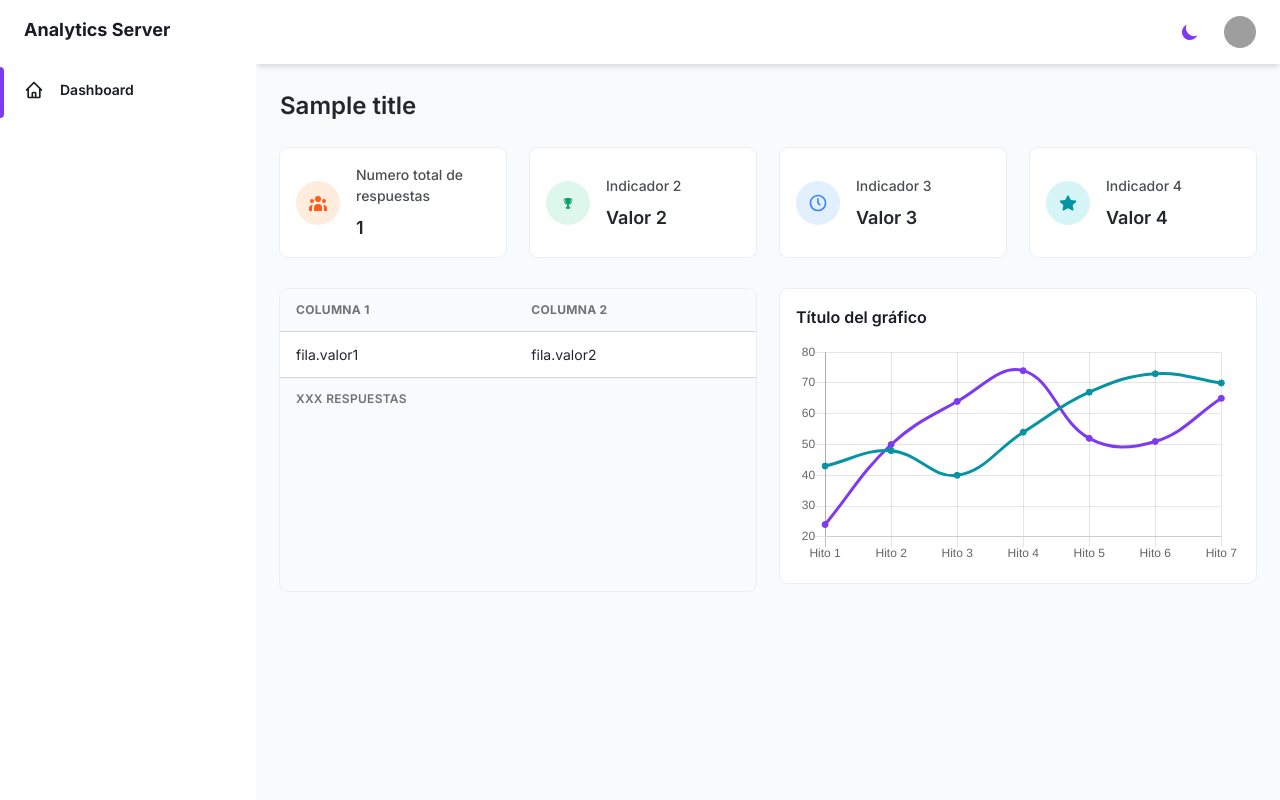
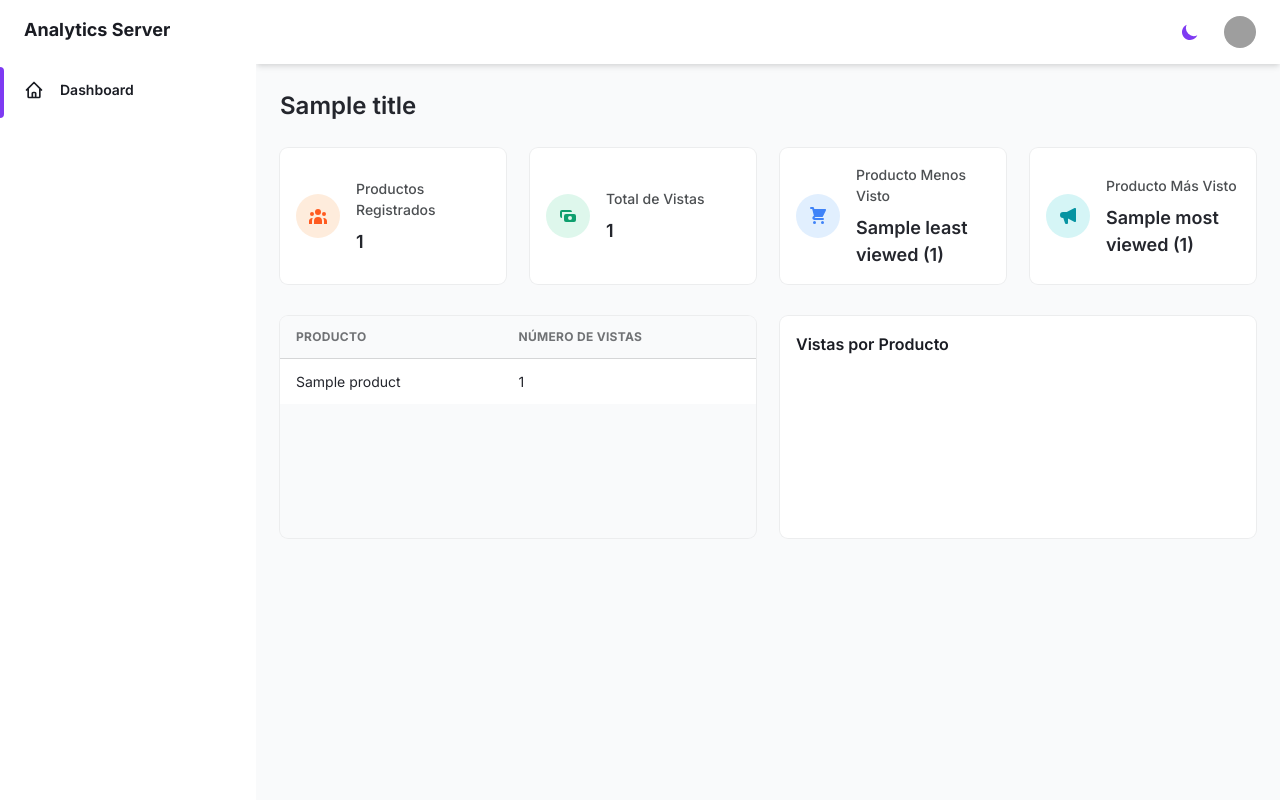
Before and after one commit to ChristianMacias0/django_data_monitor, a Django app: template templates/dashboard/index.html in a window 1280 px wide. Run offline with Django 5.2, Linux system fonts and the light colour scheme; the template is opened without the code that fills it: most values are stand-ins (such as "Sample title", 1, 10 or a date in 2020); a map, chart or similar area stays blank; grey boxes are pictures that could not be loaded.

Commit message:
funciona

```diff
--- a/backend_analytics_server/settings.py
+++ b/backend_analytics_server/settings.py
@@ -130,3 +130,5 @@ DEFAULT_AUTO_FIELD = 'django.db.models.BigAutoField'
 
 # URL de la API para obtener datos externos
 API_URL = 'https://jsonplaceholder.typicode.com/posts'
+
+LANDING_API_URL = 'http://cmaciasm.pythonanywhere.com/'
--- a/static/js/charts-bars.js
+++ b/static/js/charts-bars.js
@@ -4,31 +4,59 @@
 const barConfig = {
   type: 'bar',
   data: {
-    labels: ['January', 'February', 'March', 'April', 'May', 'June', 'July'],
+    // <<< CAMBIO CLAVE: Las etiquetas ahora vienen de la variable de Django
+    labels: chartLabels,
     datasets: [
       {
-        label: 'Shoes',
-        backgroundColor: '#0694a2',
-        // borderColor: window.chartColors.red,
+        // <<< CAMBIO CLAVE: Solo un dataset para los productos
+        label: 'Vistas por Producto (Dividido)',
+        backgroundColor: '#7e3af2', // Color púrpura para las barras
+        borderColor: '#7e3af2',
+        // <<< CAMBIO CLAVE: Los datos ahora vienen de la variable de Django
+        data: chartData,
         borderWidth: 1,
-        data: [-3, 14, 52, 74, 33, 90, 70],
       },
-      {
-        label: 'Bags',
-        backgroundColor: '#7e3af2',
-        // borderColor: window.chartColors.blue,
-        borderWidth: 1,
-        data: [66, 33, 43, 12, 54, 62, 84],
-      },
+      // <<< CAMBIO CLAVE: Eliminamos el segundo dataset de ejemplo que estaba aquí
     ],
   },
   options: {
     responsive: true,
     legend: {
-      display: false,
+      display: false, // Ocultamos la leyenda ya que solo hay una serie de datos
+    },
+    tooltips: {
+      mode: 'index',
+      intersect: false,
+    },
+    hover: {
+      mode: 'nearest',
+      intersect: true,
+    },
+    scales: {
+      x: {
+        display: true,
+        scaleLabel: {
+          display: true,
+          labelString: 'Producto', // Etiqueta para el eje X
+        },
+      },
+      y: {
+        display: true,
+        scaleLabel: {
+          display: true,
+          labelString: 'Número de Vistas', // Etiqueta para el eje Y
+        },
+        // Hacemos que la escala empiece en 0
+        ticks: {
+            beginAtZero: true,
+        },
+      },
     },
   },
 }
 
+// Inicializa el gráfico
 const barsCtx = document.getElementById('bars')
-window.myBar = new Chart(barsCtx, barConfig)
+if (barsCtx) {
+  window.myBar = new Chart(barsCtx, barConfig)
+}
--- a/templates/dashboard/base.html
+++ b/templates/dashboard/base.html
@@ -23,7 +23,7 @@
     <script src="https://cdnjs.cloudflare.com/ajax/libs/Chart.js/2.9.3/Chart.min.js" defer></script>
 
     <!-- Ruta estática corregida (sin 'assets') -->
-    <script src="{% static 'js/charts-lines.js' %}" defer></script>
+    <script src="{% static 'js/charts-bars.js' %}" defer></script>
 
 </head>
 
--- a/templates/dashboard/content/data.html
+++ b/templates/dashboard/content/data.html
@@ -1,102 +1,83 @@
 <main class="h-full overflow-y-auto">
   <div class="container px-6 mx-auto grid">
     <h2 class="my-6 text-2xl font-semibold text-gray-700 dark:text-gray-200">
+      {{ title }}
+    </h2>
 
-      <!-- START - título secundario -->
-        {{ title }}
-      <!-- END - título secundario -->
-
-    </h2>
+    {% if error %}
+    <div class="px-4 py-3 mb-8 bg-red-100 border border-red-400 text-red-700 rounded relative" role="alert">
+        <strong class="font-bold">¡Error!</strong>
+        <span class="block sm:inline">{{ error }}</span>
+    </div>
+    {% endif %}
 
     <!-- Indicadores -->
     <div class="grid gap-6 mb-8 md:grid-cols-2 xl:grid-cols-4">
 
-      <!-- Indicador -->
+      <!-- Indicador 1: Productos Registrados -->
       <div class="flex items-center p-4 bg-white rounded-lg shadow-xs dark:bg-gray-800">
         <div class="p-3 mr-4 text-orange-500 bg-orange-100 rounded-full dark:text-orange-100 dark:bg-orange-500">
-          <svg class="w-5 h-5" fill="currentColor" viewBox="0 0 20 20">
-            <path
-              d="M13 6a3 3 0 11-6 0 3 3 0 016 0zM18 8a2 2 0 11-4 0 2 2 0 014 0zM14 15a4 4 0 00-8 0v3h8v-3zM6 8a2 2 0 11-4 0 2 2 0 014 0zM16 18v-3a5.972 5.972 0 00-.75-2.906A3.005 3.005 0 0119 15v3h-3zM4.75 12.094A5.973 5.973 0 004 15v3H1v-3a3 3 0 013.75-2.906z">
-            </path>
-          </svg>
+          <svg class="w-5 h-5" fill="currentColor" viewBox="0 0 20 20"><path d="M13 6a3 3 0 11-6 0 3 3 0 016 0zM18 8a2 2 0 11-4 0 2 2 0 014 0zM14 15a4 4 0 00-8 0v3h8v-3zM6 8a2 2 0 11-4 0 2 2 0 014 0zM16 18v-3a5.972 5.972 0 00-.75-2.906A3.005 3.005 0 0119 15v3h-3zM4.75 12.094A5.973 5.973 0 004 15v3H1v-3a3 3 0 013.75-2.906z"></path></svg>
         </div>
         <div>
           <p class="mb-2 text-sm font-medium text-gray-600 dark:text-gray-400">
-            Numero total de respuestas
+            Productos Registrados
           </p>
           <p class="text-lg font-semibold text-gray-700 dark:text-gray-200">
-            <!-- START - valor del indicador 1 -->
-            {{ total_responses }}
-            <!-- END - valor del indicador 1 -->
+            {{ total_products }}
           </p>
         </div>
       </div>
 
-      <!-- Indicador -->
+      <!-- Indicador 2: Total de Vistas -->
       <div class="flex items-center p-4 bg-white rounded-lg shadow-xs dark:bg-gray-800">
         <div class="p-3 mr-4 text-green-500 bg-green-100 rounded-full dark:text-green-100 dark:bg-green-500">
-          <svg class="w-5 h-5" fill="currentColor" viewBox="0 0 20 20">
-            <path fill-rule="evenodd"
-              d="M 10 5.050781 C 11.609375 5.050781 12.917969 5.425781 12.917969 5.886719 L 12.917969 5.976562 C 13.359375 5.460938 13.832031 5.214844 14.167969 5.886719 C 14.902344 6.988281 13.367188 11.339844 11.5625 10.910156 C 11.226562 11.347656 10.886719 11.636719 10.609375 11.824219 C 10.992188 11.964844 11.25 12.238281 11.25 12.550781 C 11.25 12.847656 11.019531 13.109375 10.667969 13.253906 L 11.261719 13.945312 C 12.003906 14.125 12.5 14.460938 12.5 14.84375 C 12.5 15.417969 11.378906 15.886719 10 15.886719 C 8.621094 15.886719 7.5 15.417969 7.5 14.84375 C 7.5 14.460938 7.996094 14.125 8.738281 13.945312 L 9.332031 13.253906 C 8.980469 13.109375 8.75 12.847656 8.75 12.550781 C 8.75 12.238281 9.007812 11.964844 9.390625 11.824219 C 9.113281 11.636719 8.773438 11.347656 8.4375 10.910156 C 6.632812 11.339844 5.097656 6.988281 5.832031 5.886719 C 6.167969 5.214844 6.640625 5.460938 7.082031 5.976562 L 7.082031 5.886719 C 7.082031 5.425781 8.390625 5.050781 10 5.050781 Z M 13.75 6.457031 C 13.75 5.914062 13.324219 6.402344 12.84375 7.300781 C 12.71875 8.460938 12.4375 9.351562 12.105469 10.03125 C 13.148438 9.632812 13.75 7.519531 13.75 6.457031 Z M 6.25 6.457031 C 6.25 7.519531 6.851562 9.632812 7.894531 10.03125 C 7.5625 9.351562 7.28125 8.460938 7.15625 7.300781 C 6.675781 6.402344 6.25 5.914062 6.25 6.457031 Z M 6.25 6.457031"
-              clip-rule="evenodd"></path>
-          </svg>
+          <svg class="w-5 h-5" fill="currentColor" viewBox="0 0 20 20"><path fill-rule="evenodd" d="M4 4a2 2 0 00-2 2v4a2 2 0 002 2V6h10a2 2 0 00-2-2H4zm2 6a2 2 0 012-2h8a2 2 0 012 2v4a2 2 0 01-2 2H8a2 2 0 01-2-2v-4zm6 4a2 2 0 100-4 2 2 0 000 4z" clip-rule="evenodd"></path></svg>
         </div>
         <div>
           <p class="mb-2 text-sm font-medium text-gray-600 dark:text-gray-400">
-            Indicador 2
+            Total de Vistas
           </p>
           <p class="text-lg font-semibold text-gray-700 dark:text-gray-200">
-
-            <!-- START - valor del indicador 2 -->
-            Valor 2
-            <!-- END - valor del indicador 2 -->
-
+            {{ total_views }}
           </p>
         </div>
       </div>
 
-      <!-- Indicador -->
+      <!-- Indicador 3: Producto Menos Visto -->
       <div class="flex items-center p-4 bg-white rounded-lg shadow-xs dark:bg-gray-800">
         <div class="p-3 mr-4 text-blue-500 bg-blue-100 rounded-full dark:text-blue-100 dark:bg-blue-500">
-          <svg class="w-5 h-5" fill="currentColor" viewBox="0 0 20 20">
-            <path
-              d="M 10 1.667969 C 14.601562 1.667969 18.332031 5.398438 18.332031 10 C 18.332031 14.601562 14.601562 18.332031 10 18.332031 C 5.398438 18.332031 1.667969 14.601562 1.667969 10 C 1.667969 5.398438 5.398438 1.667969 10 1.667969 Z M 10 3.332031 C 6.316406 3.332031 3.332031 6.316406 3.332031 10 C 3.332031 13.683594 6.316406 16.667969 10 16.667969 C 13.683594 16.667969 16.667969 13.683594 16.667969 10 C 16.667969 6.316406 13.683594 3.332031 10 3.332031 Z M 10 5 C 10.425781 5 10.78125 5.320312 10.828125 5.734375 L 10.832031 5.832031 L 10.832031 9.65625 L 12.257812 11.078125 C 12.582031 11.402344 12.582031 11.929688 12.257812 12.257812 C 11.957031 12.554688 11.484375 12.578125 11.15625 12.324219 L 11.078125 12.257812 L 9.410156 10.589844 C 9.28125 10.460938 9.199219 10.289062 9.175781 10.109375 L 9.167969 10 L 9.167969 5.832031 C 9.167969 5.375 9.539062 5 10 5 Z M 10 5">
-            </path>
-          </svg>
+          <svg class="w-5 h-5" fill="currentColor" viewBox="0 0 20 20"><path d="M3 1a1 1 0 000 2h1.22l.305 1.222a.997.997 0 00.01.042l1.358 5.43-.893.892C3.74 11.846 4.632 14 6.414 14H15a1 1 0 000-2H6.414l1-1H14a1 1 0 00.894-.553l3-6A1 1 0 0017 3H6.28l-.31-1.243A1 1 0 005 1H3zM16 16.5a1.5 1.5 0 11-3 0 1.5 1.5 0 013 0zM6.5 18a1.5 1.5 0 100-3 1.5 1.5 0 000 3z"></path></svg>
         </div>
         <div>
           <p class="mb-2 text-sm font-medium text-gray-600 dark:text-gray-400">
-            Indicador 3
+            Producto Menos Visto
           </p>
           <p class="text-lg font-semibold text-gray-700 dark:text-gray-200">
-
-            <!-- START - valor del indicador 3 -->
-            Valor 3
-            <!-- END - valor del indicador 3 -->
-
+            {% if least_viewed %}
+              {{ least_viewed.product_name }} ({{ least_viewed.view_count }})
+            {% else %}
+              N/A
+            {% endif %}
           </p>
         </div>
       </div>
 
-      <!-- Indicador -->
+      <!-- Indicador 4: Producto Más Visto -->
       <div class="flex items-center p-4 bg-white rounded-lg shadow-xs dark:bg-gray-800">
         <div class="p-3 mr-4 text-teal-500 bg-teal-100 rounded-full dark:text-teal-100 dark:bg-teal-500">
-          <svg class="w-5 h-5" fill="currentColor" viewBox="0 0 20 20">
-            <path fill-rule="evenodd"
-              d="M 18.332031 8.175781 C 18.234375 7.863281 17.964844 7.640625 17.640625 7.601562 L 12.890625 6.949219 L 10.734375 2.941406 C 10.585938 2.671875 10.304688 2.503906 10 2.503906 C 9.695312 2.503906 9.414062 2.671875 9.265625 2.941406 L 7.140625 6.949219 L 2.390625 7.601562 C 2.070312 7.644531 1.804688 7.867188 1.707031 8.175781 C 1.625 8.472656 1.714844 8.796875 1.941406 9.007812 L 5.351562 12.117188 L 4.515625 16.484375 C 4.433594 16.808594 4.550781 17.148438 4.816406 17.351562 C 5.082031 17.554688 5.441406 17.582031 5.734375 17.417969 L 10 15.316406 L 14.265625 17.417969 C 14.382812 17.472656 14.507812 17.5 14.632812 17.5 C 14.882812 17.503906 15.121094 17.394531 15.28125 17.207031 C 15.445312 17.015625 15.511719 16.761719 15.464844 16.515625 L 14.632812 12.148438 L 18.042969 9.042969 C 18.304688 8.835938 18.417969 8.496094 18.332031 8.175781 Z M 18.332031 8.175781"
-              clip-rule="evenodd"></path>
-          </svg>
+          <svg class="w-5 h-5" fill="currentColor" viewBox="0 0 20 20"><path fill-rule="evenodd" d="M18 3a1 1 0 00-1.447-.894L8.763 6H5a3 3 0 000 6h.28l1.771 5.316A1 1 0 008 18h1a1 1 0 001-1v-4.382l6.553 3.276A1 1 0 0018 15V3z" clip-rule="evenodd"></path></svg>
         </div>
         <div>
           <p class="mb-2 text-sm font-medium text-gray-600 dark:text-gray-400">
-            Indicador 4
+            Producto Más Visto
           </p>
           <p class="text-lg font-semibold text-gray-700 dark:text-gray-200">
-
-            <!-- START - valor del indicador 4 -->
-            Valor 4
-            <!-- END - valor del indicador 4 -->
-
+            {% if most_viewed %}
+              {{ most_viewed.product_name }} ({{ most_viewed.view_count }})
+            {% else %}
+              N/A
+            {% endif %}
           </p>
         </div>
       </div>
@@ -104,63 +85,48 @@
     </div>
 
     <div class="grid gap-6 mb-8 md:grid-cols-2">
-
-      <!-- BEGIN - Datos -->
-      <div class="row-span-1 w-full overflow-hidden rounded-lg shadow-xs mb-6">
-
+      <!-- Tabla de Datos -->
+      <div class="w-full overflow-hidden rounded-lg shadow-xs">
         <div class="w-full overflow-x-auto">
           <table class="w-full whitespace-no-wrap">
             <thead>
-              <tr
-                class="text-xs font-semibold tracking-wide text-left text-gray-500 uppercase border-b dark:border-gray-700 bg-gray-50 dark:text-gray-400 dark:bg-gray-800">
-                <th class="px-4 py-3">Columna 1</th>
-                <th class="px-4 py-3">Columna 2</th>
+              <tr class="text-xs font-semibold tracking-wide text-left text-gray-500 uppercase border-b dark:border-gray-700 bg-gray-50 dark:text-gray-400 dark:bg-gray-800">
+                <th class="px-4 py-3">Producto</th>
+                <th class="px-4 py-3">Número de Vistas</th>
               </tr>
             </thead>
             <tbody class="bg-white divide-y dark:divide-gray-700 dark:bg-gray-800">
-
-              <!-- START - respuestas -->
+              {% for product in products %}
               <tr class="text-gray-700 dark:text-gray-400">
                 <td class="px-4 py-3 text-sm">
-                  <!-- START - fila.valor1 -->
-                  fila.valor1
-                  <!-- END - fila.valor1 -->
+                  {{ product.product_name }}
                 </td>
                 <td class="px-4 py-3 text-sm">
-                  <!-- START - fila.valor2 -->
-                  fila.valor2
-                  <!-- END - fila.valor2 -->
+                  {{ product.view_count }}
                 </td>
               </tr>
-              <!-- END - respuestas -->
-
+              {% empty %}
+              <tr class="text-gray-700 dark:text-gray-400">
+                <td colspan="2" class="px-4 py-3 text-sm text-center">No hay datos de productos disponibles.</td>
+              </tr>
+              {% endfor %}
             </tbody>
           </table>
         </div>
-        <div
-          class="grid px-4 py-3 text-xs font-semibold tracking-wide text-gray-500 uppercase border-t dark:border-gray-700 bg-gray-50 sm:grid-cols-9 dark:text-gray-400 dark:bg-gray-800">
-          <span class="flex items-center col-span-3">
-            <!-- START - # total de respuestas -->
-            XXX
-            <!-- END - # total de respuestas -->
-            respuestas
-          </span>
-        </div>
       </div>
-      <!-- END - Datos -->
 
-      <!-- BEGIN - Gráficos -->
-      <div class="row-span-1 grid gap-6 mb-8 md:grid-cols-12">
-        <div class="min-w-0 p-4 bg-white rounded-lg shadow-xs dark:bg-gray-800">
-          <h4 class="mb-4 font-semibold text-gray-800 dark:text-gray-300">
-            Título del gráfico
-          </h4>
-          <canvas id="line"></canvas>
-        </div>
+      <!-- Gráfico de Barras -->
+      <div class="min-w-0 p-4 bg-white rounded-lg shadow-xs dark:bg-gray-800">
+        <h4 class="mb-4 font-semibold text-gray-800 dark:text-gray-300">
+          Vistas por Producto
+        </h4>
+        <canvas id="bars"></canvas>
       </div>
-      <!-- END - Gráficos -->
-
     </div>
-
   </div>
 </main>
+
+<script>
+    const chartLabels = JSON.parse('{{ chart_labels_json|safe }}');
+    const chartData = JSON.parse('{{ chart_data_json|safe }}');
+</script>
```
Also changed, not shown: dashboard/views.py (+55 -11 lines).
